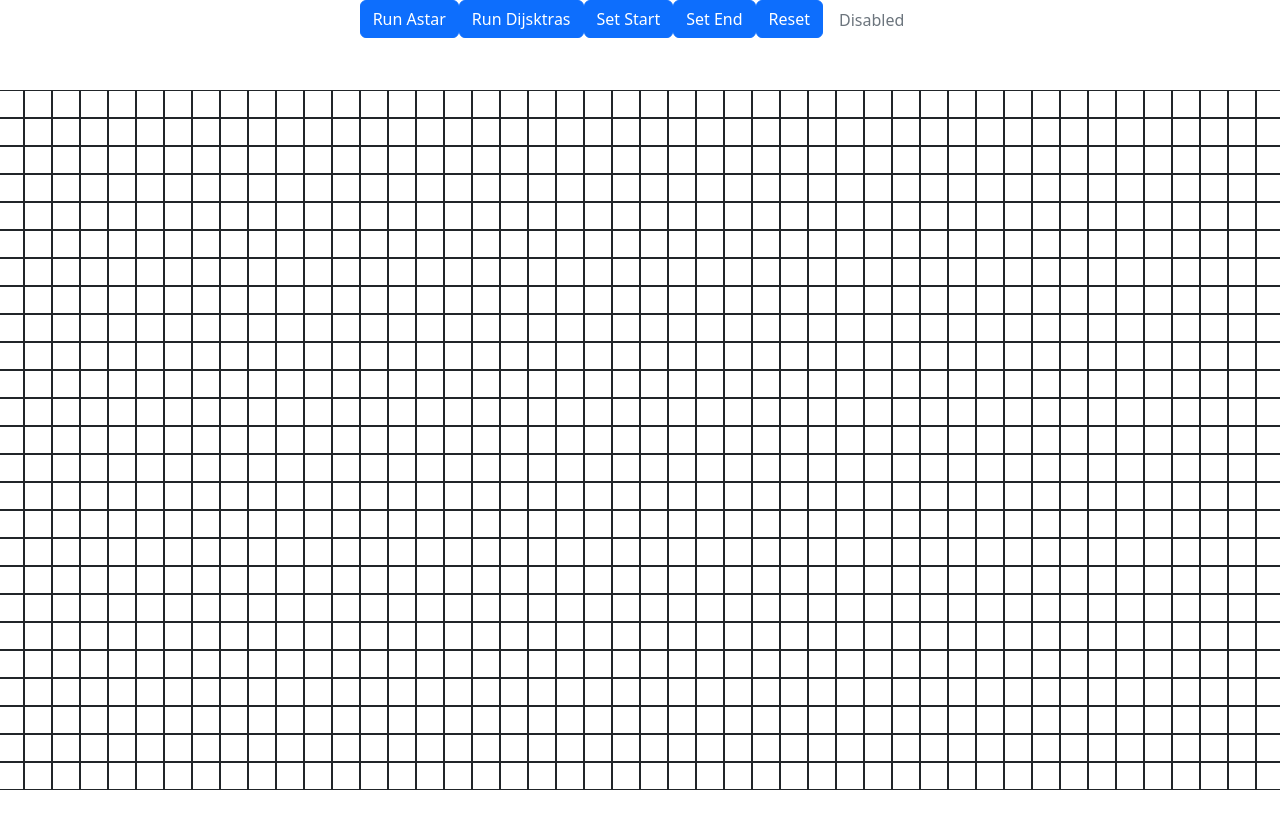
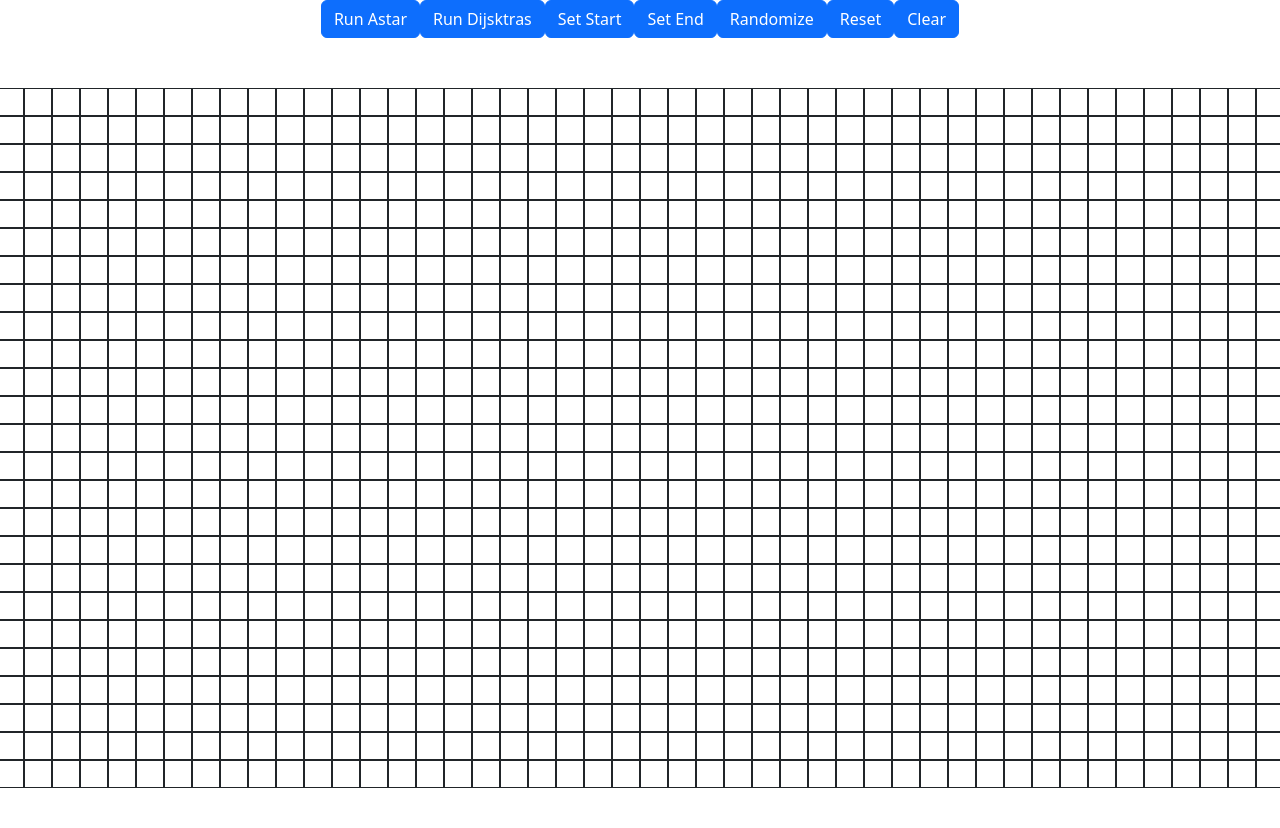
Before and after one commit to diggy63/PathfinderReact, a React (Create React App) app: page / in a window 1280 px wide. Shown: the top 828 px of the page. Built offline with nearby package versions, Linux system fonts and the light colour scheme.

Commit message:
fixing buggs if there is not soultion

```diff
--- a/src/Algorithms/Astar.jsx
+++ b/src/Algorithms/Astar.jsx
@@ -2,7 +2,6 @@ import React from "react"
 
 export default async function Astar(start,end,nodes){
     const nodeScorse = AstarInit(start,end)
-    console.log(nodeScorse)
     const open_set = [nodeScorse[start[0]][start[1]]]
     const noders = await runAstar(open_set,nodeScorse,end,nodes)
     return noders
--- a/src/Pages/Pathfinder.jsx
+++ b/src/Pages/Pathfinder.jsx
@@ -29,6 +29,10 @@ export default function Pathfinder() {
   function setgrid(node) {
     setNodes(node);
   }
+  function clearGrid(){
+    const grid = gridInit();
+    setgrid(grid);
+  }
 
   async function checkNode(row, col) {
     let newNodes = [...nodes];
@@ -51,12 +55,22 @@ export default function Pathfinder() {
   }
   async function runDijkstras(){
     const pathfound = Dijkstras(startPoint, endPoint, nodes)
-    runDijAnimation(pathfound)
+    if(pathfound){
+      runDijAnimation(pathfound)
+    }else{
+      console.log('no solution')
+    }
+
   }
 
   async function runAstar() {
     const ans = await Astar(startPoint, endPoint, nodes);
-    runAnimation(ans);
+    if(ans){
+      runAnimation(ans);
+    }else{
+      console.log('no solution')
+    }
+
   }
 
   async function runDijAnimation(visitedNodes){
@@ -123,10 +137,14 @@ export default function Pathfinder() {
     const grid = gridReset();
     setNodes(grid)
   }
+  function randomGrid(){
+    const grid = randomizeWalls()
+    setNodes(grid)
+  }
 
   return (
     <>
-    <Header runAstar={runAstar} runDijkstras={runDijkstras} seeStart={seeStart} seeEnd={seeEnd} resetGrid={resetGrid}/>
+    <Header runAstar={runAstar} runDijkstras={runDijkstras} seeStart={seeStart} seeEnd={seeEnd} resetGrid={resetGrid} clearGrid={clearGrid} randomGrid={randomGrid}/>
     <div className="botHalf">
       <div className="grid">
         {nodes.map((row, ri) => {
@@ -178,6 +196,31 @@ export default function Pathfinder() {
     return nodestart;
   }
 
+
+  function randomizeWalls(){
+    const nodestart = [];
+    for (let row = 0; row < ROWS; row++) {
+      const currentRow = [];
+      for (let col = 0; col < COLS; col++) {
+        let rNum = Math.floor(Math.random() * 10);
+        if(rNum > 5){
+           let rNode = createNode(col, row)
+           rNode.isWall = true
+           currentRow.push(rNode)
+        }else{
+          currentRow.push(createNode(col, row));
+        }
+
+      }
+      nodestart.push(currentRow);
+    }
+    return nodestart;
+  }
+
+
+
+
+
   function createNode(col, row) {
     return {
       col,
--- a/src/components/Header/Header.jsx
+++ b/src/components/Header/Header.jsx
@@ -2,7 +2,7 @@ import React, { useState } from "react";
 
 import { Button, Nav } from "react-bootstrap";
 
-export default function Header({ runAstar, runDijkstras, seeStart, seeEnd , resetGrid}) {
+export default function Header({ runAstar, runDijkstras, seeStart, seeEnd , resetGrid, clearGrid, randomGrid}) {
   const [isStart, setIsStart] = useState(false);
   const [isEnd, setIsEnd] = useState(false);
 
@@ -27,6 +27,12 @@ export default function Header({ runAstar, runDijkstras, seeStart, seeEnd , rese
   function handleReset(){
     resetGrid()
   }
+  function handleClear(){
+    clearGrid()
+  }
+  function handleRandom(){
+    randomGrid()
+  }
   return (
     <Nav
       className="justify-content-center"
@@ -46,13 +52,19 @@ export default function Header({ runAstar, runDijkstras, seeStart, seeEnd , rese
         <Button onClick={handleEnd}>Set End</Button>
       </Nav.Item>
       <Nav.Item>
+        <Button onClick={handleRandom}>Randomize</Button>
+      </Nav.Item>
+      <Nav.Item>
         <Button onClick={handleReset}>Reset</Button>
       </Nav.Item>
       <Nav.Item>
+        <Button onClick={handleClear}>Clear</Button>
+      </Nav.Item>
+      {/* <Nav.Item>
         <Nav.Link eventKey="disabled" disabled>
           Disabled
         </Nav.Link>
-      </Nav.Item>
+      </Nav.Item> */}
     </Nav>
   );
 }
```
